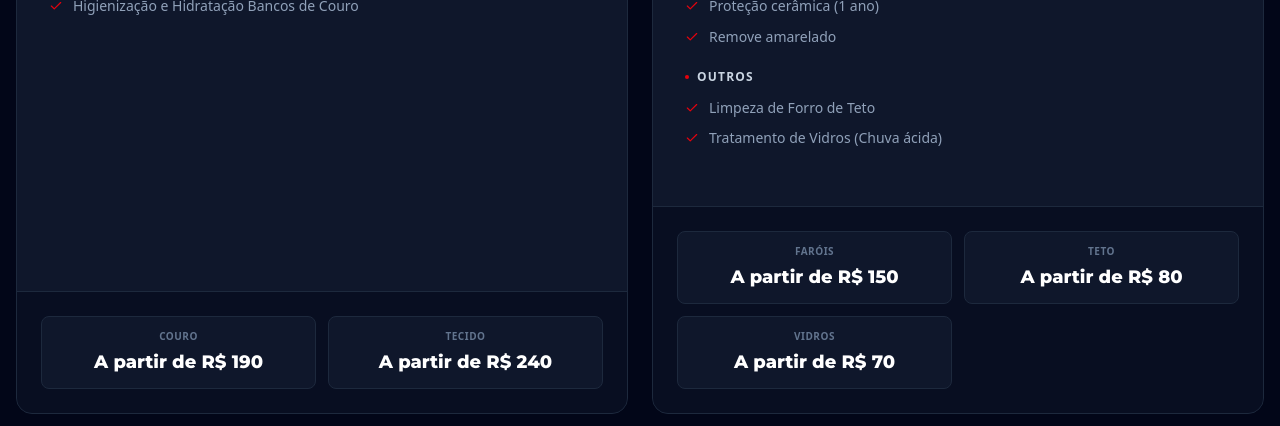
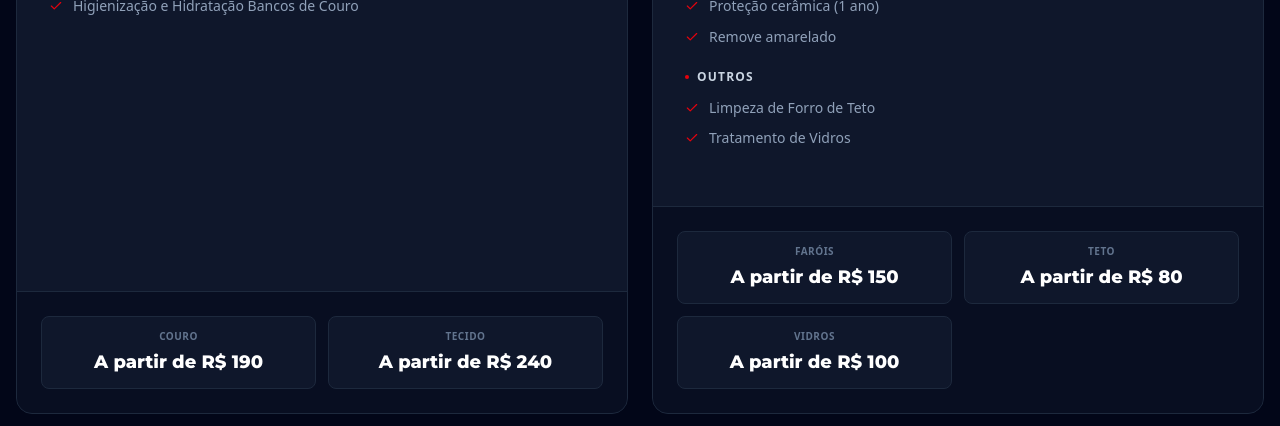
Before and after one commit to gfellipe/Catalogo-GM-Brothers, a React (Vite) app: page / in a window 1280 px wide. Shown: the part 2400-2826 px from the top of the page. Built offline with nearby package versions, Linux system fonts and the light colour scheme.

Commit message:
Atualizando projeto

```diff
--- a/src/App.jsx
+++ b/src/App.jsx
@@ -98,12 +98,12 @@ const App = () => {
       description: "Detalhes que fazem toda a diferença na estética.",
       includes: [
         { section: "Vitrificação de Faróis", items: ["Polimento da lente", "Proteção cerâmica (1 ano)", "Remove amarelado"] },
-        { section: "Outros", items: ["Limpeza de Forro de Teto", "Tratamento de Vidros (Chuva ácida)"] }
+        { section: "Outros", items: ["Limpeza de Forro de Teto", "Tratamento de Vidros"] }
       ],
       prices: [
         { label: "Faróis", value: "150", prefix: "A partir de R$ " },
         { label: "Teto", value: "80", prefix: "A partir de R$ " },
-        { label: "Vidros", value: "70", prefix: "A partir de R$ " },
+        { label: "Vidros", value: "100", prefix: "A partir de R$ " },
       ]
     },
     // --- PACOTES (COMBOS) ---
```
